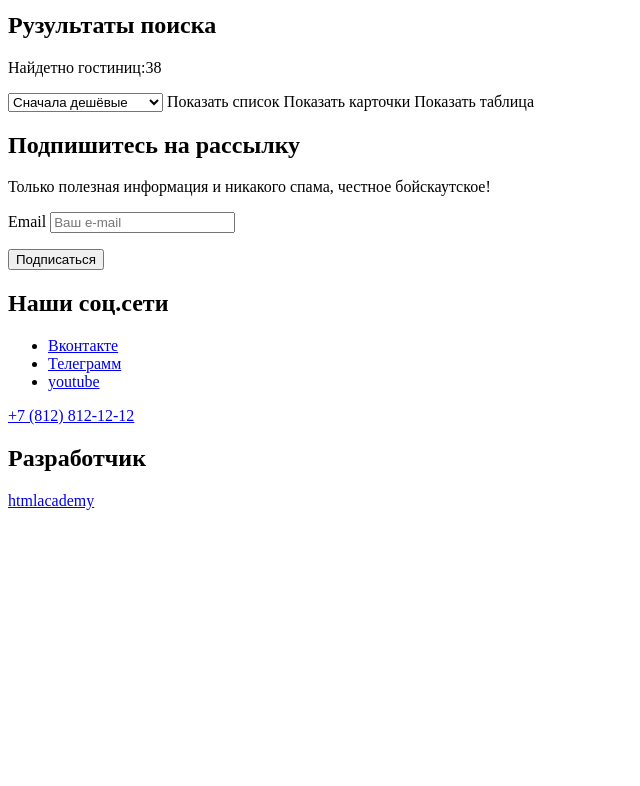
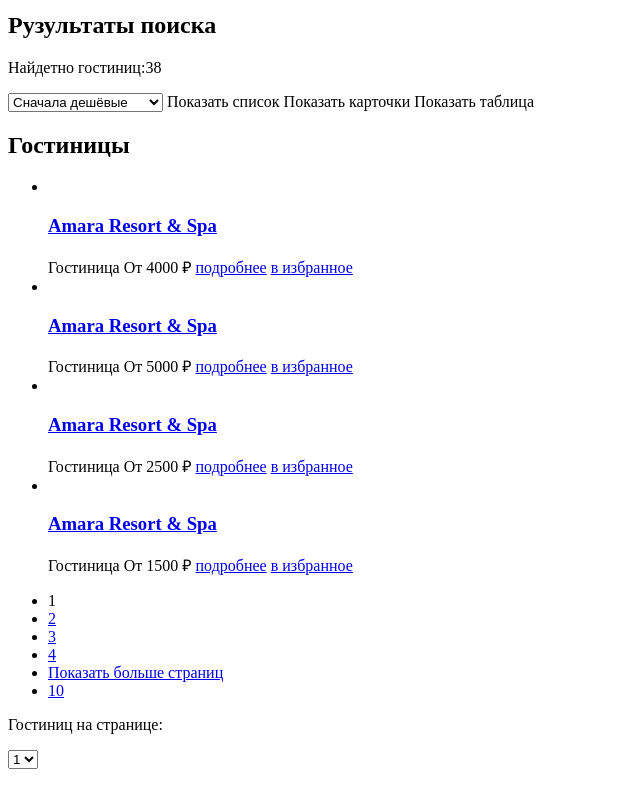
Before and after one commit to htmlacademy-htmlcss/2059909-sedona-34, a plain HTML site: page catalog.html in a window 1280 px wide. Shown: the part 620-1406 px from the top of the page, without its empty margins (0-640 px from the left). Before the commit the page ends 1138 px from the top, so only its background shows below. Drawn offline with Linux system fonts and the light colour scheme.

Commit message:
Добавляет pragination

```diff
--- a/catalog.html
+++ b/catalog.html
@@ -109,6 +109,7 @@
         <button class="button visually-hidden" type="reset">Сбросить</button>
       </form>
     </section>
+
     <section class="inner-catalog-search">
       <h2 class="search-results">Рузультаты поиска</h2>
       <p class="sorting">Найдетно гостиниц:<span>38</span></p>
@@ -126,11 +127,86 @@
       <a class="button button-flesh">
         <span class="visualy-hidden">Показать таблица</span>
       </a>
-
-
-
     </section>
 
+    <section class="search-hotel">
+      <h2 class="search-hotel-results">Гостиницы</h2>
+      <ul class="search-hotel-list">
+        <li class="search-hotel-card">
+          <a class="search-hotel-card-link" href="#">
+            <img class="search-hotel-card-image" src="" alt="">
+            <h3 class="search-hotel-card-title">Amara Resort & Spa</h3>
+          </a>
+          <span calss="search-hotel-card-list">Гостиница</span>
+          <span class="search-hotel-card-price">От 4000 ₽</span>
+          <a class="search-hotel-card-button button" href="#">подробнее</a>
+          <a class="search-hotel-card-button button" href="#">в избранное</a>
+        </li>
+        <li class="search-hotel-card">
+          <a class="search-hotel-card-link" href="#">
+            <img class="search-hotel-card-image" src="" alt="">
+            <h3 class="search-hotel-card-title">Amara Resort & Spa</h3>
+          </a>
+          <span calss="search-hotel-card-list">Гостиница</span>
+          <span class="search-hotel-card-price">От 5000 ₽</span>
+          <a class="search-hotel-card-button button" href="#">подробнее</a>
+          <a class="search-hotel-card-button button" href="#">в избранное</a>
+        </li>
+        <li class="search-hotel-card">
+          <a class="search-hotel-card-link" href="#">
+            <img class="search-hotel-card-image" src="" alt="">
+            <h3 class="search-hotel-card-title">Amara Resort & Spa</h3>
+          </a>
+          <span calss="search-hotel-card-list">Гостиница</span>
+          <span class="search-hotel-card-price">От 2500 ₽</span>
+          <a class="search-hotel-card-button button" href="#">подробнее</a>
+          <a class="search-hotel-card-button button" href="#">в избранное</a>
+        </li>
+        <li class="search-hotel-card">
+          <a class="search-hotel-card-link" href="#">
+            <img class="search-hotel-card-image" src="" alt="">
+            <h3 class="search-hotel-card-title">Amara Resort & Spa</h3>
+          </a>
+          <span calss="search-hotel-card-list">Гостиница</span>
+          <span class="search-hotel-card-price">От 1500 ₽</span>
+          <a class="search-hotel-card-button button" href="#">подробнее</a>
+          <a class="search-hotel-card-button button" href="#">в избранное</a>
+        </li>
+      </ul>
+    </section>
+
+    <section class="hotel-pagination">
+      <ul class="pagination">
+        <li class="pagination-item">
+          <a class="pagination-link pagination-current">1</a>
+        </li>
+        <li class="pagination-item">
+          <a class="pagination-link" href="#">2</a>
+        </li>
+        <li class="pagination-item">
+          <a class="pagination-link" href="#">3</a>
+        </li>
+        <li class="pagination-item">
+          <a class="pagination-link" href="#">4</a>
+        </li>
+        <li class="pagination-item">
+          <a class="pagination-link pagination-all" href="#">
+            <span class="visually-hidden">Показать больше страниц</span>
+          </a>
+        </li>
+        <li class="pagination-item">
+          <a class="pagination-link" href="#">10</a>
+        </li>
+      </ul>
+      <p class="hotel-pagination-item">Гостиниц на странице:</p>
+      <select class="hotel-pagination-item-cotrol" aria-label="Количество">
+        <option value="amount">1</option>
+        <option value="amount">2</option>
+        <option value="amount">3</option>
+        <option value="amount">4</option>
+        <option value="amount">5</option>
+      </select>
+    </section>
 
     <section class="subscription">
       <h2 class="subscription-item">Подпишитесь на рассылку</h2>
```
